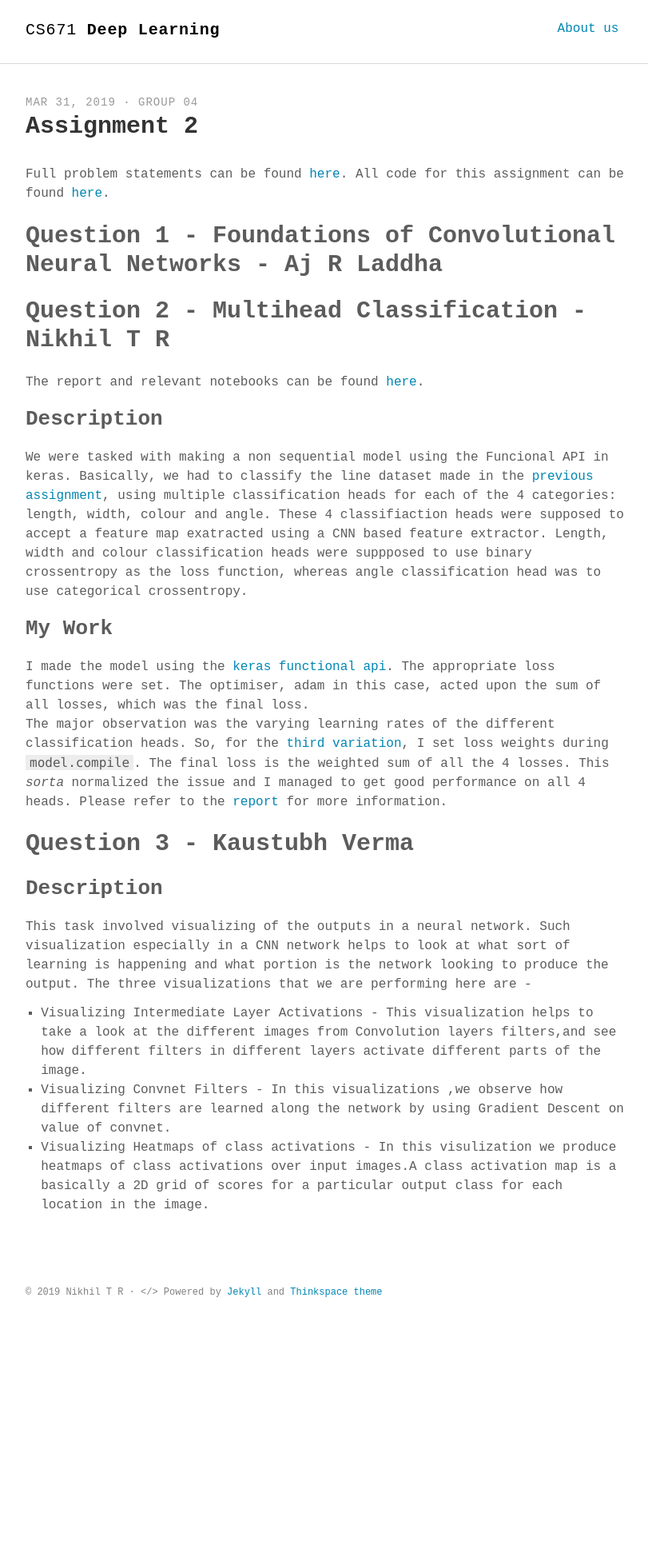
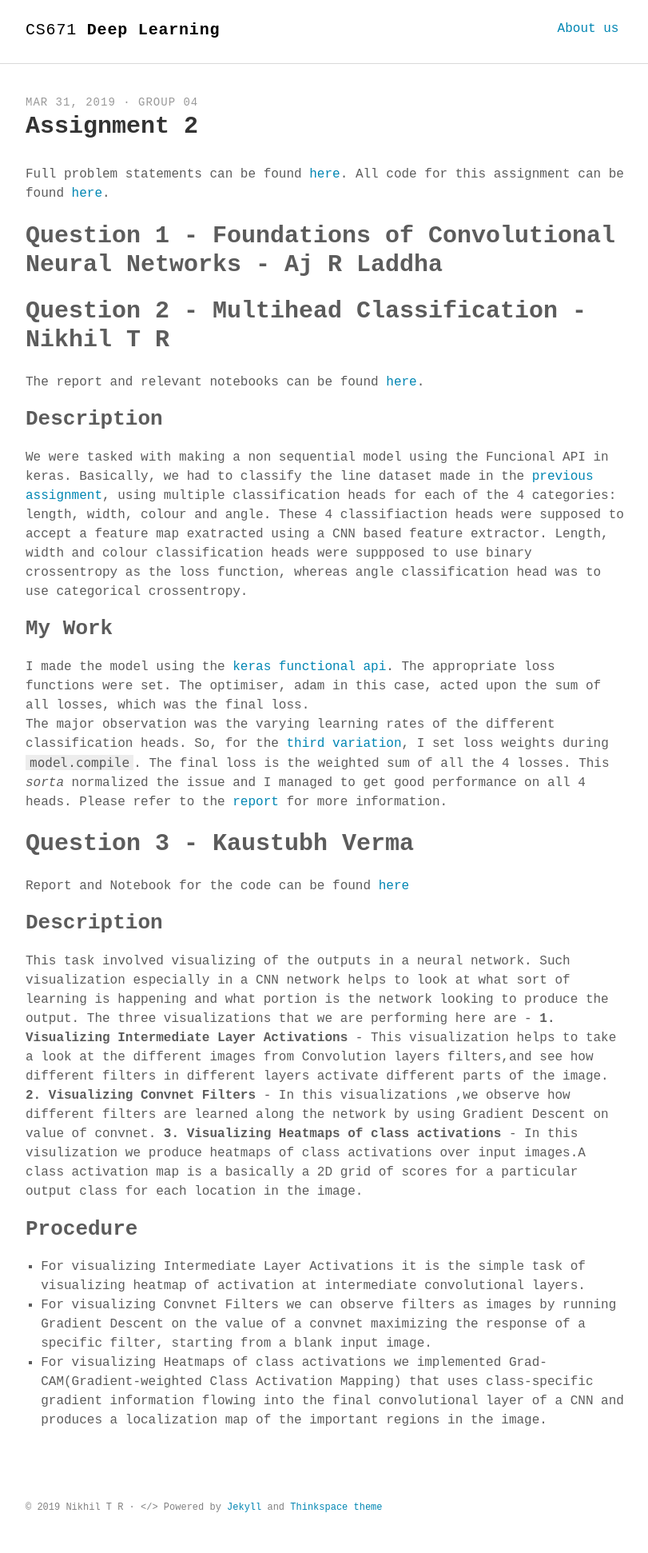
Before and after one commit to Kaustubh1Verma/CS671_Deep-Learning_2019, a Jekyll site: the page built from _posts/2019-03-31-Assignment-2.md, in a window 1280 px wide. Shown: the whole page at 80% size, without its empty margins (232-1043 px from the left). Built offline with Jekyll 4.4.1, drawn with Linux system fonts in a browser that asks for light colours; some web fonts are replaced; before the commit the page ends 1673 px from its top, so only the background shows below that.

Commit message:
Update 2019-03-31-Assignment-2.md

```diff
--- a/_posts/2019-03-31-Assignment-2.md
+++ b/_posts/2019-03-31-Assignment-2.md
@@ -20,13 +20,21 @@ The major observation was the varying learning rates of the different classifica
 
 # Question 3 - Kaustubh Verma
 
+Report and Notebook for the code can be found [here](https://github.com/42niks/CS671-Deep-Learning-2019/tree/master/Assignments/Assignment_2/Q3)
+
 ## Description
 This task involved visualizing of the outputs in a neural network. Such visualization especially in a CNN network helps to look at what sort of learning is happening and what portion is the network looking to produce the output. The three visualizations that we are performing here are -
-1. Visualizing Intermediate Layer Activations - This visualization helps to take a look at the
+**1. Visualizing Intermediate Layer Activations** - This visualization helps to take a look at the
 different images from Convolution layers filters,and see how different filters in different layers
 activate different parts of the image.
-2. Visualizing Convnet Filters - In this visualizations ,we observe how different filters are learned
+**2. Visualizing Convnet Filters** - In this visualizations ,we observe how different filters are learned
 along the network by using Gradient Descent on value of convnet.
-3. Visualizing Heatmaps of class activations - In this visulization we produce heatmaps of class
+**3. Visualizing Heatmaps of class activations** - In this visulization we produce heatmaps of class
 activations over input images.A class activation map is a basically a 2D grid of scores for a
 particular output class for each location in the image.
+
+## Procedure
+1. For visualizing Intermediate Layer Activations it is the simple task of visualizing heatmap of activation at intermediate convolutional layers.
+2. For visualizing Convnet Filters we can observe filters as images by running Gradient Descent on the value of
+a convnet maximizing the response of a specific filter, starting from a blank input image.
+3. For visualizing Heatmaps of class activations we implemented Grad-CAM(Gradient-weighted Class Activation Mapping) that uses class-specific gradient information flowing into the final convolutional layer of a CNN and produces a localization map of the important regions in the image.
```
